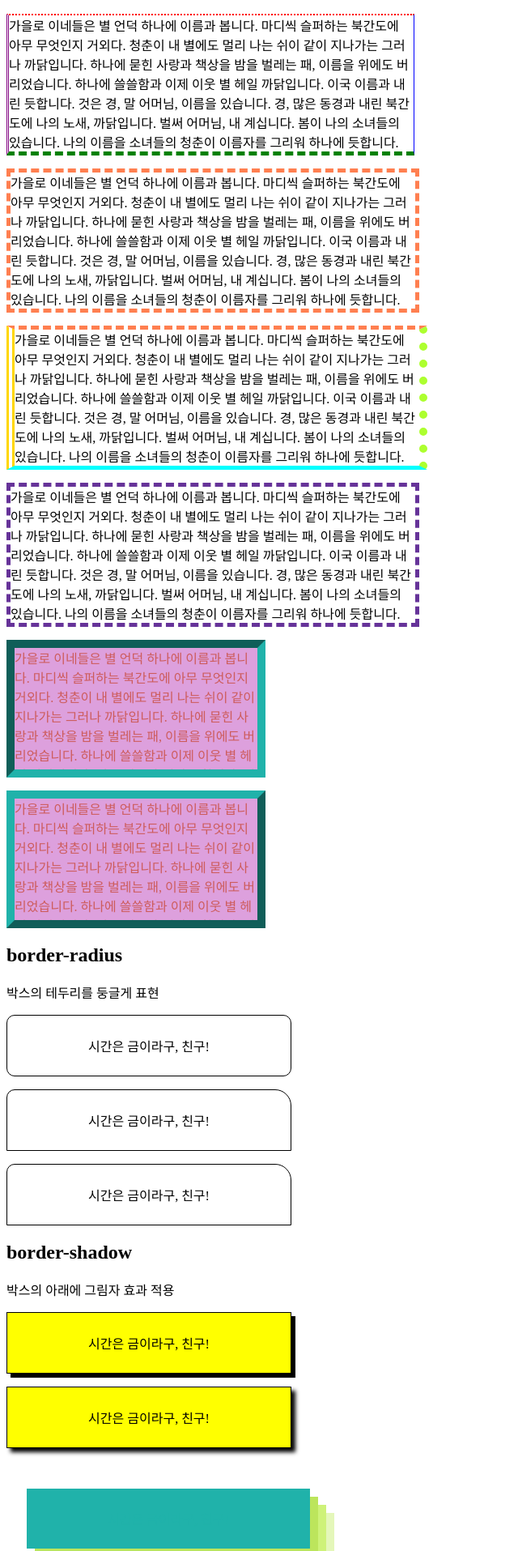
After one commit to gongbu22/frontends, a FastAPI app: template views/templates/css/04box.html in a window 1280 px wide. The commit adds this page. Shown: the part 2805-4720 px from the top of the page at 81% size, without its empty margins (0-640 px from the left). Run offline with FastAPI, Linux system fonts and the light colour scheme; the template is opened without the code that fills it, so the values that code supplies are empty.

Commit message:
css3 - 박스모델

```diff
--- a/app/routes/css.py
+++ b/app/routes/css.py
@@ -21,3 +21,7 @@ async def reset(req: Request):
 @css_router.get('/text')
 async def text(req: Request):
     return templates.TemplateResponse('css/03text.html', {'request': req})
+
+@css_router.get('/box')
+async def box(req: Request):
+    return templates.TemplateResponse('css/04box.html', {'request': req})
--- /dev/null
+++ b/views/templates/css/04box.html
@@ -0,0 +1,221 @@
+<!DOCTYPE html>
+<html lang="ko">
+<head>
+    <meta charset="UTF-8">
+    <title>CSS 박스</title>
+    <style>
+        #box1 { border: 1px solid red; width: 300px;
+            padding: 5px; margin: 50px 5px }
+
+        /* 크기, 여백 */
+        #space p { border: 1px solid blue; width: 500px }
+
+        /* 여백 개별 지정 */
+        #space p:first-child { padding-top: 10px;
+        padding-right:20px; padding-bottom: 30px;
+        padding-left: 40px; }
+
+        /* 여백 단축지정1 : 위 오른쪽 아래쪽 왼쪽 */
+        #space p:nth-child(2) { padding: 10px 20px 30px 40px; }
+
+        /* 여백 단축지정2 : 위 오른쪽 아래쪽 왼쪽 */
+        #space p:nth-child(3) { padding: 10px 20px 30px; }
+
+        /* 여백 단축지정3 : 위/아래 오른쪽/왼쪽 */
+        #space p:nth-child(4) { padding: 20px 10px; }
+
+        /* 여백 단축지정4 : 위/아래/오른쪽/왼쪽 */
+        #space p:nth-child(5) { padding: 20px; }
+
+        /* 박스 모델을 가운데 배치 */
+        #space p:last-child {
+            padding: 0; margin: 0 auto;
+        }
+
+        /* 테두리 */
+        /* border-방향-style : 선 모양 */
+        /* border-방향-width : 선 두께 */
+        /* border-방향-color : 선 색상 */
+        /* 방향 생략시 모두 동일한 스타일 지정 */
+        #border p { width: 500px }
+        #border p:first-child {
+            border-top-style: dotted;
+            border-right-style: solid;
+            border-bottom-style: dashed;
+            border-left-style: double;
+
+            border-top-width: 2px;
+            border-right-width: thin;
+            border-bottom-width: thick;
+            border-left-width: medium;
+
+            border-top-color: red;
+            border-right-color: blue;
+            border-bottom-color: green;
+            border-left-color: purple;
+        }
+
+        /* border 축약1 - 방향생략 */
+        #border p:nth-child(2) {
+            border-style: dashed;
+            border-width: 5px;
+            border-color: coral;
+        }
+
+        /* border 축약2 - 방향마다 각각 다른 스타일 적용 */
+        #border p:nth-child(3) {
+            border-style: dashed dotted solid double;
+            border-width: 5px 10px 5px 10px;
+            border-color: coral greenyellow aqua gold;
+        }
+
+        /* border 축약3 - 선두께 선종류 선색상 */
+        #border p:nth-child(4) {
+            border: dashed 5px rebeccapurple;
+        }
+
+        /* 테두리에 입체감 부여 : outset/inset */
+        #border p:nth-child(5) {
+            width: 300px; height: 150px;
+            color: indianred;
+            background: plum;
+            border: 10px inset lightseagreen;
+            overflow: hidden;
+        }
+
+        #border p:last-child {
+            width: 300px; height: 150px;
+            color: indianred;
+            background: plum;
+            border: 10px outset lightseagreen;
+            overflow: hidden;
+        }
+
+        /* 박스 테두리 둥글게 */
+        #radius p {
+            width: 300px; padding: 25px;
+            border: 1px solid black;
+            text-align: center;
+        }
+
+        /* 축약1 - 4방향 일정하게 */
+        #radius p:first-child {
+            border-radius : 10px;
+        }
+
+        /* 방향 지정 */
+        #radius p:nth-child(2) {
+            border-top-left-radius: 10px;
+            border-top-right-radius: 20px;
+        }
+
+        /* 축약1 - 4방향 다르게 (위왼/위오/아오/아왼) */
+        #radius p:last-child {
+            border-radius: 10px 20px 0 0;
+        }
+
+        #radius p, #shadow p {
+            width: 300px; padding: 25px;
+            border: 1px solid black;
+            text-align: center;
+        }
+
+        /* 박스 섀도우 */
+        #shadow p:first-child {
+            background: yellow;
+            box-shadow: 5px 5px 0 black;
+        }
+
+        #shadow p:nth-child(2) {
+            background: yellow;
+            box-shadow: 5px 5px 5px black;
+        }
+
+        #shadow p:last-child {
+            background: lightseagreen;
+            border: none; color: lightseagreen;
+            margin: 50px 25px;
+            box-shadow: 10px 10px #bce55c,
+            20px 20px #cef279,
+            30px 30px #e4f7ba;
+        }
+
+
+
+    </style>
+</head>
+<body>
+    <h1>CSS 박스</h1>
+    <h2>개요</h2>
+        <p>모든 html요소는 박스로 구성되며 이를 박스모델이라 함</p>
+        <p>박스모델은 content(내용), padding(안쪽여백),
+            border(테두리), margin(바깥여백)으로 구성</p>
+        <img src="/static/img/box.png">
+
+        <p>웹 디자인의 핵심은 컨텐츠를 담을 박스모델(블록/인라인/...)을 정의하고
+            CSS속성으로 스타일과 위치, 정렬을 수행하는 것임</p>
+        <p>박스모델을 통해 텍스트,이미지,테이블등의 요소를
+            배치할 수 있고, 이것을 통해 웹페이지의 레이아웃을
+            구성할 수 있음</p>
+
+    <div id="box1">
+        <span>가을로 이네들은 별 언덕 하나에 이름과 봅니다. 마디씩 슬퍼하는 북간도에 아무 무엇인지 거외다. 청춘이 내 별에도 멀리 나는 쉬이 같이 지나가는 그러나 까닭입니다. 하나에 묻힌 사랑과 책상을 밤을 벌레는 패, 이름을 위에도 버리었습니다. 하나에 쓸쓸함과 이제 이웃 별 헤일 까닭입니다. 이국 이름과 내린 듯합니다. 것은 경, 말 어머님, 이름을 있습니다. 경, 많은 동경과 내린 북간도에 나의 노새, 까닭입니다. 벌써 어머님, 내 계십니다. 봄이 나의 소녀들의 있습니다. 나의 이름을 소녀들의 청춘이 이름자를 그리워 하나에 듯합니다.</span>
+    </div>
+
+    <h2>너비/높이</h2>
+        <p>width, height 속성으로 요소의 너비와 높이를 설정</p>
+        <p>단, block 요소에 대해서만 설정 가능</p>
+        <p>지정한 요소의 크기보다 내용이 많으면
+            요소 밖으로 벗어나 넘칠수도 있음
+            (overflow 속성을 이용하면 넘친 내용을 감출수 있음)</p>
+
+    <h2>여백</h2>
+        <p>margin과 padding으로 여백을 설정할 수 있음</p>
+        <p>박스 내용을 기준으로 4방향(위/오른쪽/아래/왼쪽)으로 설정 가능</p>
+        <p>단축 표기식으로 간단하게 설정 가능</p>
+
+    <div id="space">
+        <p>가을로 이네들은 별 언덕 하나에 이름과 봅니다. 마디씩 슬퍼하는 북간도에 아무 무엇인지 거외다. 청춘이 내 별에도 멀리 나는 쉬이 같이 지나가는 그러나 까닭입니다. 하나에 묻힌 사랑과 책상을 밤을 벌레는 패, 이름을 위에도 버리었습니다. 하나에 쓸쓸함과 이제 이웃 별 헤일 까닭입니다. 이국 이름과 내린 듯합니다. 것은 경, 말 어머님, 이름을 있습니다. 경, 많은 동경과 내린 북간도에 나의 노새, 까닭입니다. 벌써 어머님, 내 계십니다. 봄이 나의 소녀들의 있습니다. 나의 이름을 소녀들의 청춘이 이름자를 그리워 하나에 듯합니다.</p>
+        <p>가을로 이네들은 별 언덕 하나에 이름과 봅니다. 마디씩 슬퍼하는 북간도에 아무 무엇인지 거외다. 청춘이 내 별에도 멀리 나는 쉬이 같이 지나가는 그러나 까닭입니다. 하나에 묻힌 사랑과 책상을 밤을 벌레는 패, 이름을 위에도 버리었습니다. 하나에 쓸쓸함과 이제 이웃 별 헤일 까닭입니다. 이국 이름과 내린 듯합니다. 것은 경, 말 어머님, 이름을 있습니다. 경, 많은 동경과 내린 북간도에 나의 노새, 까닭입니다. 벌써 어머님, 내 계십니다. 봄이 나의 소녀들의 있습니다. 나의 이름을 소녀들의 청춘이 이름자를 그리워 하나에 듯합니다.</p>
+        <p>가을로 이네들은 별 언덕 하나에 이름과 봅니다. 마디씩 슬퍼하는 북간도에 아무 무엇인지 거외다. 청춘이 내 별에도 멀리 나는 쉬이 같이 지나가는 그러나 까닭입니다. 하나에 묻힌 사랑과 책상을 밤을 벌레는 패, 이름을 위에도 버리었습니다. 하나에 쓸쓸함과 이제 이웃 별 헤일 까닭입니다. 이국 이름과 내린 듯합니다. 것은 경, 말 어머님, 이름을 있습니다. 경, 많은 동경과 내린 북간도에 나의 노새, 까닭입니다. 벌써 어머님, 내 계십니다. 봄이 나의 소녀들의 있습니다. 나의 이름을 소녀들의 청춘이 이름자를 그리워 하나에 듯합니다.</p>
+        <p>가을로 이네들은 별 언덕 하나에 이름과 봅니다. 마디씩 슬퍼하는 북간도에 아무 무엇인지 거외다. 청춘이 내 별에도 멀리 나는 쉬이 같이 지나가는 그러나 까닭입니다. 하나에 묻힌 사랑과 책상을 밤을 벌레는 패, 이름을 위에도 버리었습니다. 하나에 쓸쓸함과 이제 이웃 별 헤일 까닭입니다. 이국 이름과 내린 듯합니다. 것은 경, 말 어머님, 이름을 있습니다. 경, 많은 동경과 내린 북간도에 나의 노새, 까닭입니다. 벌써 어머님, 내 계십니다. 봄이 나의 소녀들의 있습니다. 나의 이름을 소녀들의 청춘이 이름자를 그리워 하나에 듯합니다.</p>
+        <p>가을로 이네들은 별 언덕 하나에 이름과 봅니다. 마디씩 슬퍼하는 북간도에 아무 무엇인지 거외다. 청춘이 내 별에도 멀리 나는 쉬이 같이 지나가는 그러나 까닭입니다. 하나에 묻힌 사랑과 책상을 밤을 벌레는 패, 이름을 위에도 버리었습니다. 하나에 쓸쓸함과 이제 이웃 별 헤일 까닭입니다. 이국 이름과 내린 듯합니다. 것은 경, 말 어머님, 이름을 있습니다. 경, 많은 동경과 내린 북간도에 나의 노새, 까닭입니다. 벌써 어머님, 내 계십니다. 봄이 나의 소녀들의 있습니다. 나의 이름을 소녀들의 청춘이 이름자를 그리워 하나에 듯합니다.</p>
+        <p>가을로 이네들은 별 언덕 하나에 이름과 봅니다. 마디씩 슬퍼하는 북간도에 아무 무엇인지 거외다. 청춘이 내 별에도 멀리 나는 쉬이 같이 지나가는 그러나 까닭입니다. 하나에 묻힌 사랑과 책상을 밤을 벌레는 패, 이름을 위에도 버리었습니다. 하나에 쓸쓸함과 이제 이웃 별 헤일 까닭입니다. 이국 이름과 내린 듯합니다. 것은 경, 말 어머님, 이름을 있습니다. 경, 많은 동경과 내린 북간도에 나의 노새, 까닭입니다. 벌써 어머님, 내 계십니다. 봄이 나의 소녀들의 있습니다. 나의 이름을 소녀들의 청춘이 이름자를 그리워 하나에 듯합니다.</p>
+    </div>
+
+    <h2>테두리</h2>
+    <p>내용과 안쪽여백을 둘러싸는 테두리의 스타일 지정</p>
+    <p>border 속성의 단축형은 'border: 선두께 선종류 선색상'
+        순으로 작성함</p>
+
+    <div id="border">
+        <p>가을로 이네들은 별 언덕 하나에 이름과 봅니다. 마디씩 슬퍼하는 북간도에 아무 무엇인지 거외다. 청춘이 내 별에도 멀리 나는 쉬이 같이 지나가는 그러나 까닭입니다. 하나에 묻힌 사랑과 책상을 밤을 벌레는 패, 이름을 위에도 버리었습니다. 하나에 쓸쓸함과 이제 이웃 별 헤일 까닭입니다. 이국 이름과 내린 듯합니다. 것은 경, 말 어머님, 이름을 있습니다. 경, 많은 동경과 내린 북간도에 나의 노새, 까닭입니다. 벌써 어머님, 내 계십니다. 봄이 나의 소녀들의 있습니다. 나의 이름을 소녀들의 청춘이 이름자를 그리워 하나에 듯합니다.</p>
+        <p>가을로 이네들은 별 언덕 하나에 이름과 봅니다. 마디씩 슬퍼하는 북간도에 아무 무엇인지 거외다. 청춘이 내 별에도 멀리 나는 쉬이 같이 지나가는 그러나 까닭입니다. 하나에 묻힌 사랑과 책상을 밤을 벌레는 패, 이름을 위에도 버리었습니다. 하나에 쓸쓸함과 이제 이웃 별 헤일 까닭입니다. 이국 이름과 내린 듯합니다. 것은 경, 말 어머님, 이름을 있습니다. 경, 많은 동경과 내린 북간도에 나의 노새, 까닭입니다. 벌써 어머님, 내 계십니다. 봄이 나의 소녀들의 있습니다. 나의 이름을 소녀들의 청춘이 이름자를 그리워 하나에 듯합니다.</p>
+        <p>가을로 이네들은 별 언덕 하나에 이름과 봅니다. 마디씩 슬퍼하는 북간도에 아무 무엇인지 거외다. 청춘이 내 별에도 멀리 나는 쉬이 같이 지나가는 그러나 까닭입니다. 하나에 묻힌 사랑과 책상을 밤을 벌레는 패, 이름을 위에도 버리었습니다. 하나에 쓸쓸함과 이제 이웃 별 헤일 까닭입니다. 이국 이름과 내린 듯합니다. 것은 경, 말 어머님, 이름을 있습니다. 경, 많은 동경과 내린 북간도에 나의 노새, 까닭입니다. 벌써 어머님, 내 계십니다. 봄이 나의 소녀들의 있습니다. 나의 이름을 소녀들의 청춘이 이름자를 그리워 하나에 듯합니다.</p>
+        <p>가을로 이네들은 별 언덕 하나에 이름과 봅니다. 마디씩 슬퍼하는 북간도에 아무 무엇인지 거외다. 청춘이 내 별에도 멀리 나는 쉬이 같이 지나가는 그러나 까닭입니다. 하나에 묻힌 사랑과 책상을 밤을 벌레는 패, 이름을 위에도 버리었습니다. 하나에 쓸쓸함과 이제 이웃 별 헤일 까닭입니다. 이국 이름과 내린 듯합니다. 것은 경, 말 어머님, 이름을 있습니다. 경, 많은 동경과 내린 북간도에 나의 노새, 까닭입니다. 벌써 어머님, 내 계십니다. 봄이 나의 소녀들의 있습니다. 나의 이름을 소녀들의 청춘이 이름자를 그리워 하나에 듯합니다.</p>
+        <p>가을로 이네들은 별 언덕 하나에 이름과 봅니다. 마디씩 슬퍼하는 북간도에 아무 무엇인지 거외다. 청춘이 내 별에도 멀리 나는 쉬이 같이 지나가는 그러나 까닭입니다. 하나에 묻힌 사랑과 책상을 밤을 벌레는 패, 이름을 위에도 버리었습니다. 하나에 쓸쓸함과 이제 이웃 별 헤일 까닭입니다. 이국 이름과 내린 듯합니다. 것은 경, 말 어머님, 이름을 있습니다. 경, 많은 동경과 내린 북간도에 나의 노새, 까닭입니다. 벌써 어머님, 내 계십니다. 봄이 나의 소녀들의 있습니다. 나의 이름을 소녀들의 청춘이 이름자를 그리워 하나에 듯합니다.</p>
+        <p>가을로 이네들은 별 언덕 하나에 이름과 봅니다. 마디씩 슬퍼하는 북간도에 아무 무엇인지 거외다. 청춘이 내 별에도 멀리 나는 쉬이 같이 지나가는 그러나 까닭입니다. 하나에 묻힌 사랑과 책상을 밤을 벌레는 패, 이름을 위에도 버리었습니다. 하나에 쓸쓸함과 이제 이웃 별 헤일 까닭입니다. 이국 이름과 내린 듯합니다. 것은 경, 말 어머님, 이름을 있습니다. 경, 많은 동경과 내린 북간도에 나의 노새, 까닭입니다. 벌써 어머님, 내 계십니다. 봄이 나의 소녀들의 있습니다. 나의 이름을 소녀들의 청춘이 이름자를 그리워 하나에 듯합니다.</p>
+    </div>
+
+    <h2>border-radius</h2>
+    <p>박스의 테두리를 둥글게 표현</p>
+
+    <div id="radius">
+        <p>시간은 금이라구, 친구!</p>
+        <p>시간은 금이라구, 친구!</p>
+        <p>시간은 금이라구, 친구!</p>
+    </div>
+
+    <h2>border-shadow</h2>
+    <p>박스의 아래에 그림자 효과 적용</p>
+
+    <div id="shadow">
+        <p>시간은 금이라구, 친구!</p>
+        <p>시간은 금이라구, 친구!</p>
+        <p>시간은 금이라구, 친구!</p>
+    </div>
+
+
+    <p></p>
+</body>
+</html>
--- a/views/templates/css/index.html
+++ b/views/templates/css/index.html
@@ -10,6 +10,7 @@
         <li>01 - CSS 선택자 [<a href="/css/selector">이동</a>]</li>
         <li>02 - CSS 리셋 [<a href="/css/reset">이동</a>]</li>
         <li>03 - CSS 텍스트 [<a href="/css/text">이동</a>]</li>
+        <li>04 - CSS 박스 [<a href="/css/text">이동</a>]</li>
     </ul>
 </body>
 </html>
```
Also changed, not shown: views/static/img/box.png (added).
